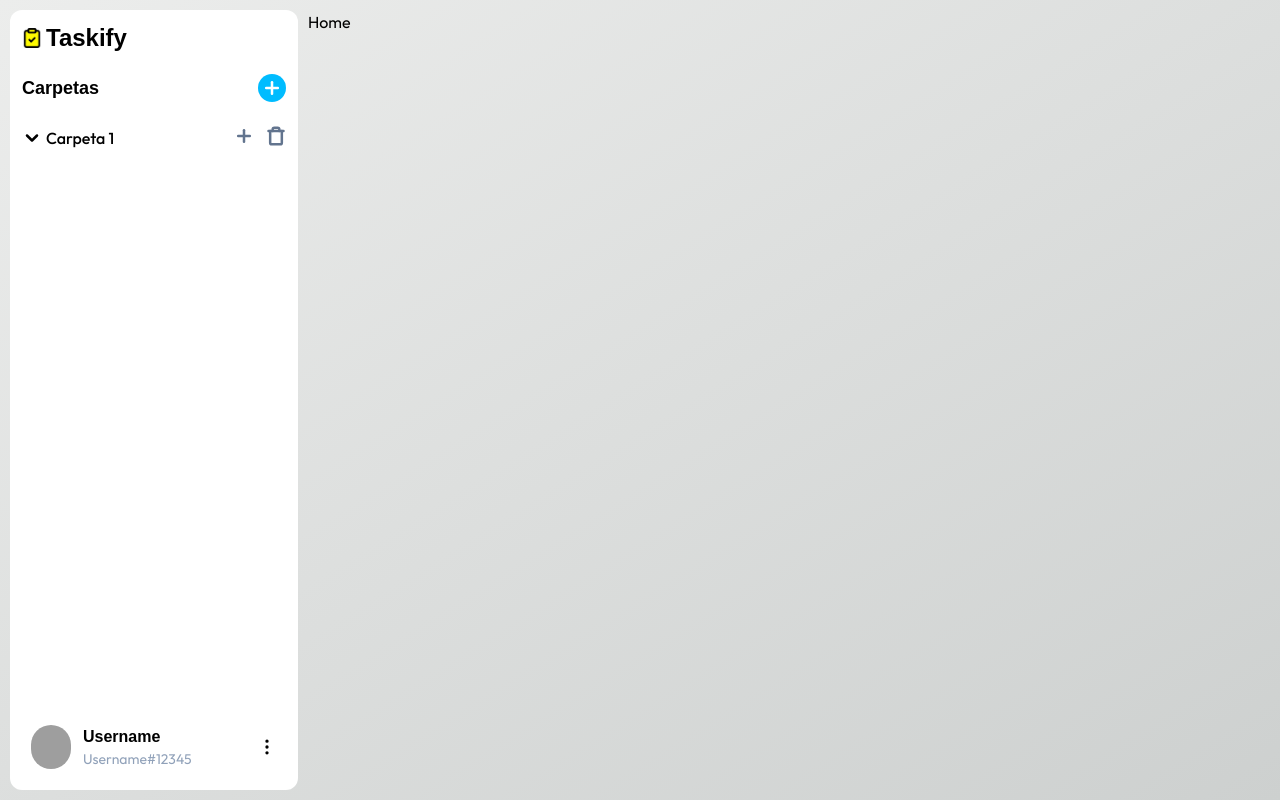
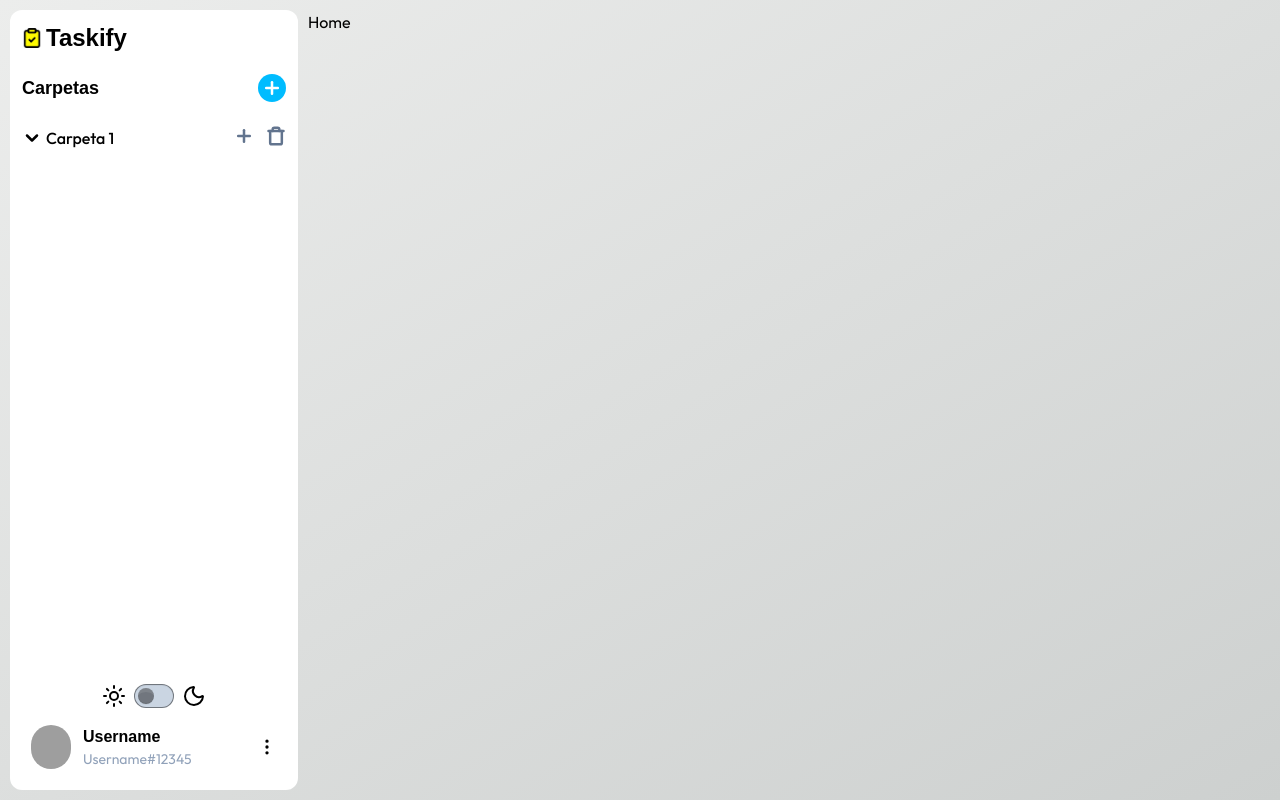
Before and after one commit to Juankyyy/taskify-frontend, a React (Vite) app: page / in a window 1280 px wide. Built offline with nearby package versions, Linux system fonts and the light colour scheme; grey boxes are pictures that could not be loaded; a web font is replaced by a local one; what @midudev/tailwind-animations would draw is missing.

Commit message:
feat: theme component

```diff
--- a/src/components/Sidebar/Sidebar.jsx
+++ b/src/components/Sidebar/Sidebar.jsx
@@ -1,6 +1,7 @@
 import { Logo } from "./Logo.jsx";
 import { Folders } from "./Folders.jsx";
 import { Account } from "./Account.jsx";
+import { Theme } from "./Theme.jsx";
 
 export const Sidebar = () => {
   // 🧠 Logic
@@ -12,7 +13,10 @@ export const Sidebar = () => {
         <Folders />
       </div>
 
-      <Account />
+      <div className="flex flex-col gap-2">
+        <Theme />
+        <Account />
+      </div>
     </nav>
   );
 };
--- /dev/null
+++ b/src/components/Sidebar/Theme.jsx
@@ -0,0 +1,18 @@
+import { Moon } from "lucide-react";
+import { Sun } from "lucide-react";
+
+export const Theme = () => {
+  // 🧠 Logic
+
+  return (
+    <label className="flex justify-center item cursor-pointer gap-2">
+      <Sun />
+      <input
+        type="checkbox"
+        value="dark"
+        className="toggle theme-controller bg-slate-300"
+      />
+      <Moon />
+    </label>
+  );
+};
```
